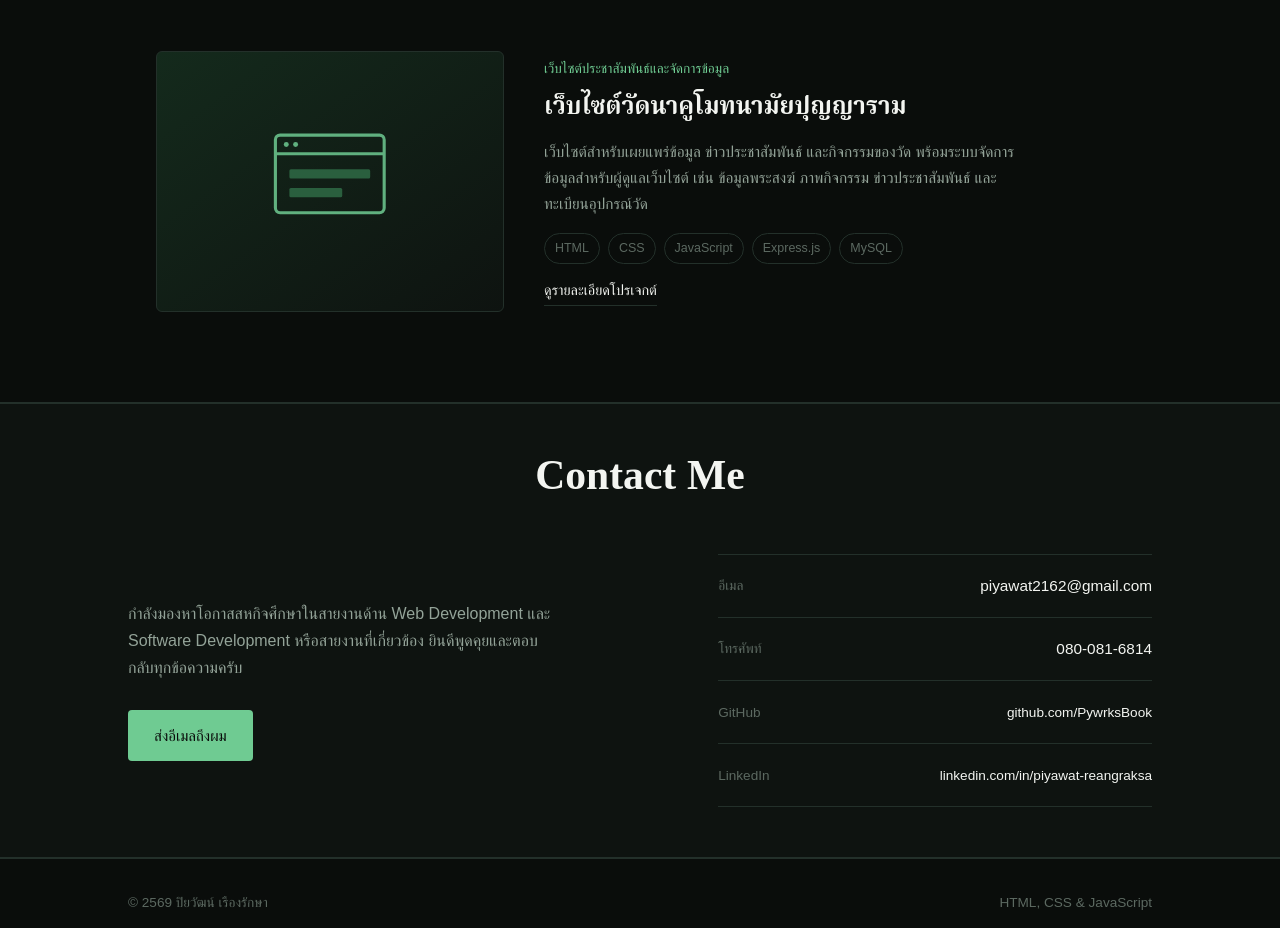
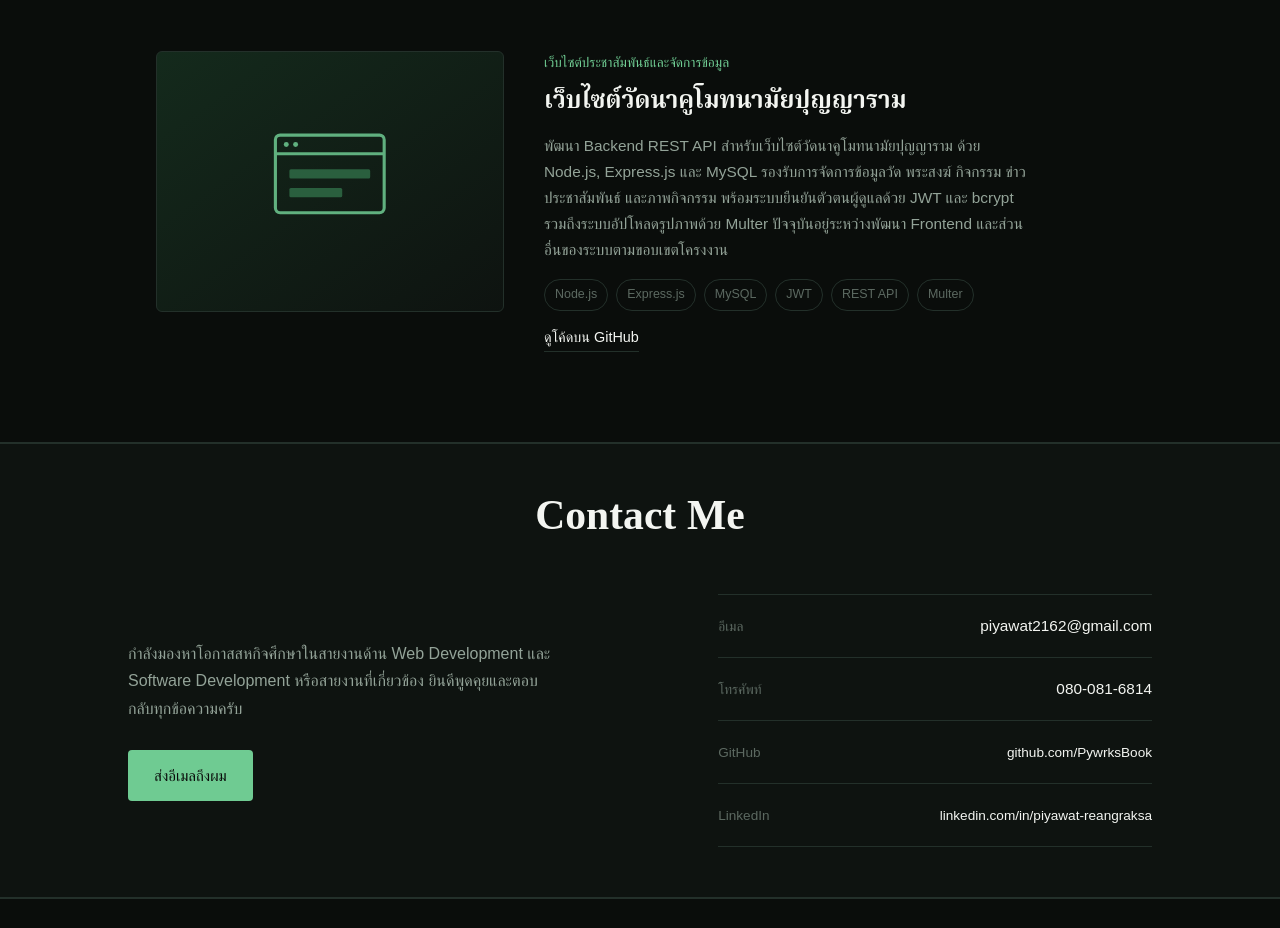
Before and after one commit to PywrksBook/portfolio, a plain HTML site: page index.html in a window 1280 px wide. Shown: the part 2920-3848 px from the top of the page. Drawn offline with Linux system fonts and the light colour scheme; a web font is replaced by a local one.

Commit message:
Feat: link Watnaku project to GitHub repo and update project description

```diff
--- a/index.html
+++ b/index.html
@@ -231,15 +231,16 @@
           <div class="project-body">
             <div class="project-tag" data-key="projectTag">เว็บไซต์ประชาสัมพันธ์และจัดการข้อมูล</div>
             <h3 data-key="projectTitle">เว็บไซต์วัดนาคูโมทนามัยปุญญาราม</h3>
-            <p data-key="projectDesc">เว็บไซต์สำหรับเผยแพร่ข้อมูล ข่าวประชาสัมพันธ์ และกิจกรรมของวัด พร้อมระบบจัดการข้อมูลสำหรับผู้ดูแลเว็บไซต์ เช่น ข้อมูลพระสงฆ์ ภาพกิจกรรม ข่าวประชาสัมพันธ์ และทะเบียนอุปกรณ์วัด</p>
+            <p data-key="projectDesc">พัฒนา Backend REST API สำหรับเว็บไซต์วัดนาคูโมทนามัยปุญญาราม ด้วย Node.js, Express.js และ MySQL รองรับการจัดการข้อมูลวัด พระสงฆ์ กิจกรรม ข่าวประชาสัมพันธ์ และภาพกิจกรรม พร้อมระบบยืนยันตัวตนผู้ดูแลด้วย JWT และ bcrypt รวมถึงระบบอัปโหลดรูปภาพด้วย Multer ปัจจุบันอยู่ระหว่างพัฒนา Frontend และส่วนอื่นของระบบตามขอบเขตโครงงาน</p>
             <div class="project-stack">
-              <span class="stack-pill">HTML</span>
-              <span class="stack-pill">CSS</span>
-              <span class="stack-pill">JavaScript</span>
+              <span class="stack-pill">Node.js</span>
               <span class="stack-pill">Express.js</span>
-               <span class="stack-pill">MySQL</span>
+              <span class="stack-pill">MySQL</span>
+              <span class="stack-pill">JWT</span>
+              <span class="stack-pill">REST API</span>
+              <span class="stack-pill">Multer</span>
             </div>
-            <a href="#" class="project-link" data-key="projectLink">ดูรายละเอียดโปรเจกต์</a>
+            <a href="https://github.com/PywrksBook/website-watnaku-backend-v1" target="_blank" rel="noopener" class="project-link" data-key="projectLink">ดูโค้ดบน GitHub</a>
           </div>
         </div>
 
--- a/translations.js
+++ b/translations.js
@@ -75,10 +75,10 @@ const translations = {
 
     // Projects Section
     projectsTitle: "Projects",
-    projectTag: "เว็บไซต์ประชาสัมพันธ์และจัดการข้อมูล",
+    projectTag: "REST API สำหรับระบบจัดการข้อมูลวัด",
     projectTitle: "เว็บไซต์วัดนาคูโมทนามัยปุญญาราม",
-    projectDesc: "เว็บไซต์สำหรับเผยแพร่ข้อมูล ข่าวประชาสัมพันธ์ และกิจกรรมของวัด พร้อมระบบจัดการข้อมูลสำหรับผู้ดูแลเว็บไซต์ เช่น ข้อมูลพระสงฆ์ ภาพกิจกรรม ข่าวประชาสัมพันธ์ และทะเบียนอุปกรณ์วัด",
-    projectLink: "ดูรายละเอียดโปรเจกต์",
+    projectDesc: "พัฒนา Backend REST API สำหรับเว็บไซต์วัดนาคูโมทนามัยปุญญาราม ด้วย Node.js, Express.js และ MySQL รองรับการจัดการข้อมูลวัด พระสงฆ์ กิจกรรม ข่าวประชาสัมพันธ์ และภาพกิจกรรม พร้อมระบบยืนยันตัวตนผู้ดูแลด้วย JWT และ bcrypt รวมถึงระบบอัปโหลดรูปภาพด้วย Multer ปัจจุบันอยู่ระหว่างพัฒนา Frontend และส่วนอื่นของระบบตามขอบเขตโครงงาน",
+    projectLink: "ดูโค้ดบน GitHub",
 
     // Contact Section
     contactTitle: "Contact Me",
@@ -158,10 +158,10 @@ const translations = {
 
     // Projects Section
     projectsTitle: "Projects",
-    projectTag: "Website Information & Data Management",
+    projectTag: "Temple Management REST API",
     projectTitle: "Wat Na Ku Moth Nammai Punya Ram Website",
-    projectDesc: "A website for publishing information, news, and activities of the temple with an admin management system for temple information, monk data, activity photos, news, and temple equipment registry.",
-    projectLink: "View Project Details",
+    projectDesc: "Developed a Backend REST API for the Wat Naku temple website using Node.js, Express.js, and MySQL, supporting management of temple information, monks, activities, news, and activity photos — with admin authentication via JWT and bcrypt, plus image uploads via Multer. The frontend and other parts of the system are currently under development according to the project scope.",
+    projectLink: "View Code on GitHub",
 
     // Contact Section
     contactTitle: "Contact Me",
```
